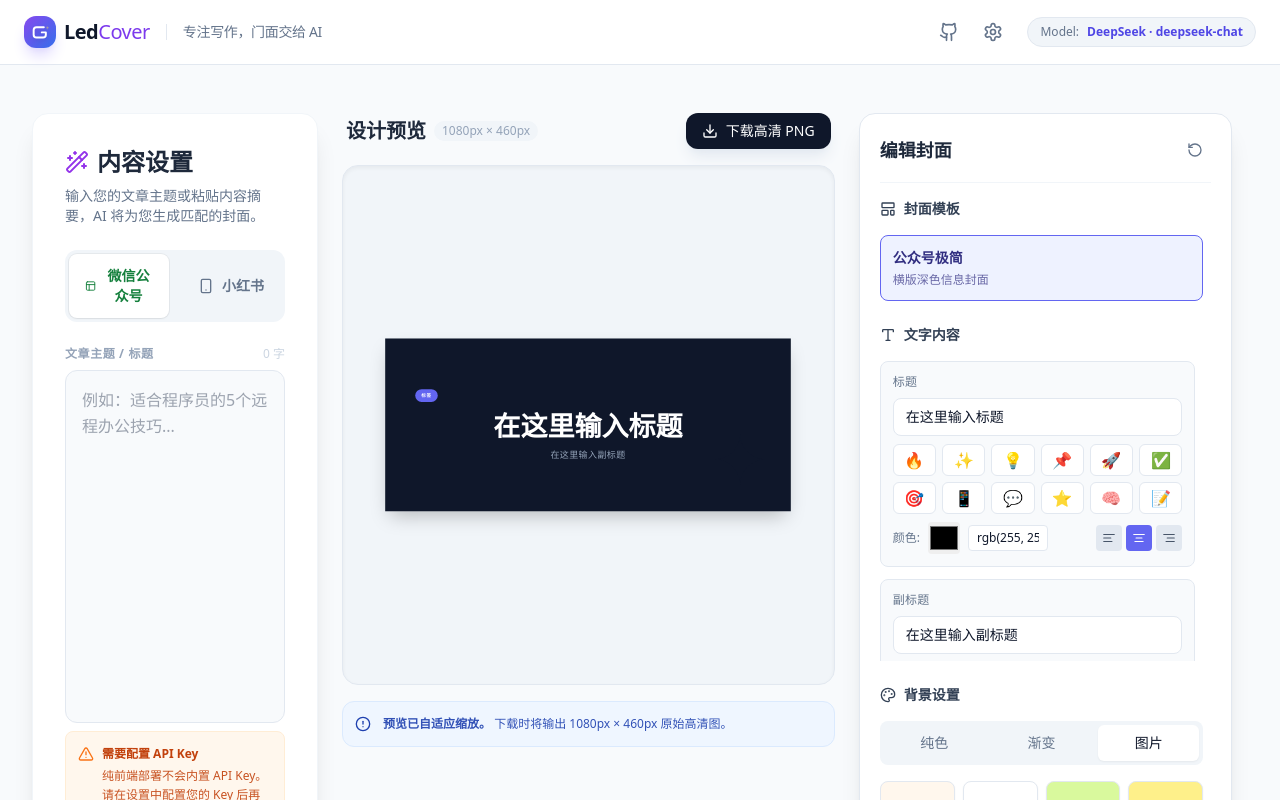
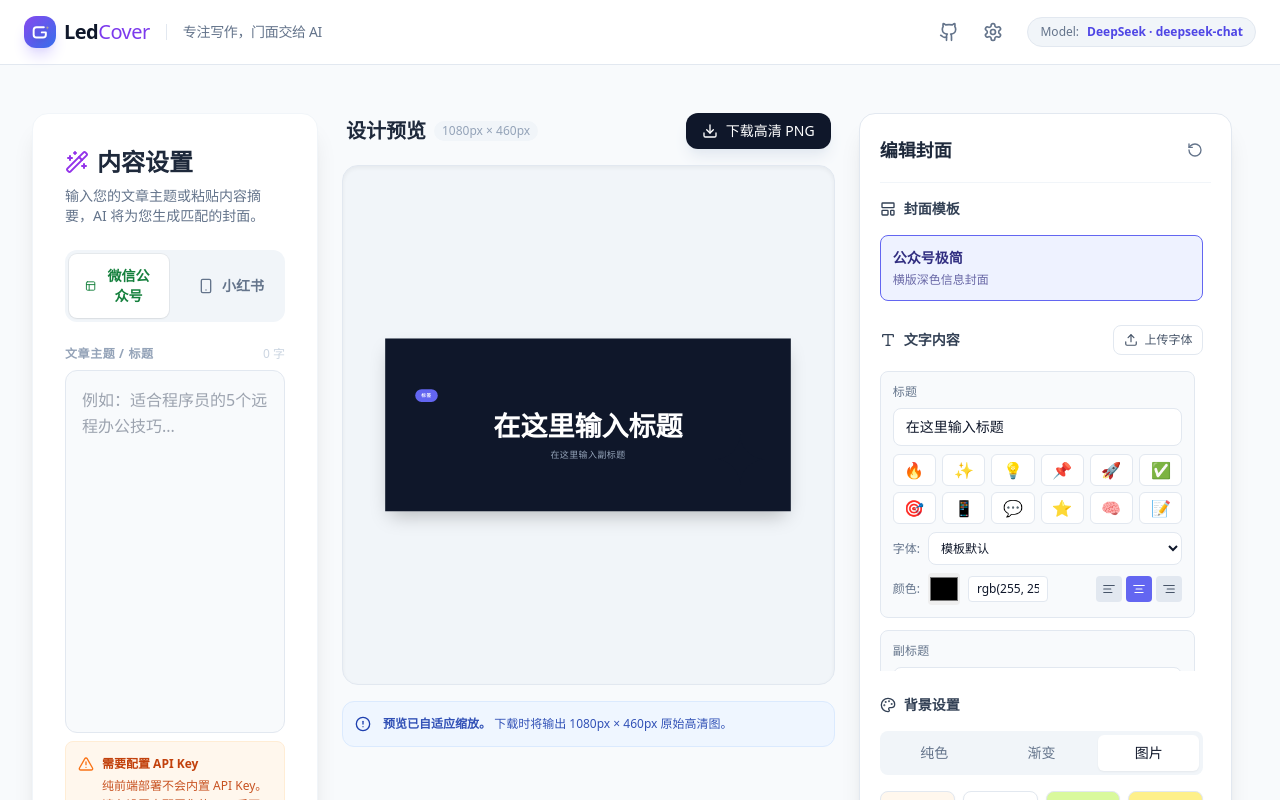
Before and after one commit to LabDogX/LedCover, a React (Vite) app: page / in a window 1280 px wide. Shown: the top 800 px of the page. Built offline with nearby package versions, Linux system fonts and the light colour scheme.

Commit message:
Add font selection controls

```diff
--- a/components/EditPanel.tsx
+++ b/components/EditPanel.tsx
@@ -12,7 +12,13 @@ interface EditPanelProps {
   editableElements: EditableElement[];
   background: BackgroundEdit | null;
   onTemplateChange: (templateId: CoverTemplateId) => void;
-  onTextChange: (elementId: string, newText: string, color?: string, align?: 'left' | 'center' | 'right') => void;
+  onTextChange: (
+    elementId: string,
+    newText: string,
+    color?: string,
+    align?: 'left' | 'center' | 'right',
+    fontFamily?: string
+  ) => void;
   onBackgroundChange: (background: BackgroundEdit) => void;
   onReset: () => void;
   onClose?: () => void;
--- a/components/TextEditSection.tsx
+++ b/components/TextEditSection.tsx
@@ -1,14 +1,39 @@
-import React from 'react';
-import { Type, AlignLeft, AlignCenter, AlignRight } from 'lucide-react';
+import React, { useEffect, useMemo, useRef, useState } from 'react';
+import { Type, AlignLeft, AlignCenter, AlignRight, Upload } from 'lucide-react';
 import { EditableElement } from '../types';
 import { EMOJI_PRESETS } from '../utils/presets';
+import { FONT_OPTIONS, FontOption } from '../utils/fonts';
 
 interface TextEditSectionProps {
   elements: EditableElement[];
-  onChange: (elementId: string, newText: string, color?: string, align?: 'left' | 'center' | 'right') => void;
+  onChange: (
+    elementId: string,
+    newText: string,
+    color?: string,
+    align?: 'left' | 'center' | 'right',
+    fontFamily?: string
+  ) => void;
+}
+
+interface UploadedFontOption extends FontOption {
+  objectUrl: string;
 }
 
 const TextEditSection: React.FC<TextEditSectionProps> = ({ elements, onChange }) => {
+  const [uploadedFonts, setUploadedFonts] = useState<UploadedFontOption[]>([]);
+  const uploadedFontUrlsRef = useRef<string[]>([]);
+
+  useEffect(() => {
+    return () => {
+      uploadedFontUrlsRef.current.forEach((url) => URL.revokeObjectURL(url));
+    };
+  }, []);
+
+  const fontOptions = useMemo<FontOption[]>(
+    () => [...FONT_OPTIONS, ...uploadedFonts],
+    [uploadedFonts]
+  );
+
   if (elements.length === 0) {
     return (
       <div className="text-center text-slate-400 py-6 text-sm">
@@ -34,27 +59,96 @@ const TextEditSection: React.FC<TextEditSectionProps> = ({ elements, onChange })
 
   const handleColorChange = (elementId: string, newText: string, color: string) => {
     const element = elements.find(el => el.id === elementId);
-    onChange(elementId, newText, color, element?.align);
+    onChange(elementId, newText, color, element?.align, element?.fontFamily);
   };
 
   const handleAlignChange = (elementId: string, align: 'left' | 'center' | 'right') => {
     const element = elements.find(el => el.id === elementId);
     // 只有当对齐方式真正改变时才触发更新
     if (element?.align !== align) {
-      onChange(elementId, element?.text || '', element?.color, align);
+      onChange(elementId, element?.text || '', element?.color, align, element?.fontFamily);
     }
+  };
+
+  const handleFontChange = (element: EditableElement, fontFamily: string) => {
+    onChange(element.id, element.text, element.color, element.align, fontFamily);
   };
 
   const handleEmojiClick = (element: EditableElement, emoji: string) => {
     const nextText = element.type === 'emoji' ? emoji : `${element.text}${emoji}`;
-    onChange(element.id, nextText, element.color, element.align);
+    onChange(element.id, nextText, element.color, element.align, element.fontFamily);
+  };
+
+  const getFontOptionsForElement = (element: EditableElement): FontOption[] => {
+    if (!element.fontFamily || fontOptions.some((font) => font.cssFamily === element.fontFamily)) {
+      return fontOptions;
+    }
+
+    return [
+      {
+        id: `${element.id}-current-font`,
+        label: '当前模板字体',
+        cssFamily: element.fontFamily,
+      },
+      ...fontOptions,
+    ];
+  };
+
+  const handleFontUpload = async (event: React.ChangeEvent<HTMLInputElement>) => {
+    const files = Array.from(event.target.files || []);
+    if (files.length === 0) return;
+
+    const loadedFonts: UploadedFontOption[] = [];
+
+    for (const file of files) {
+      const objectUrl = URL.createObjectURL(file);
+      const baseName = file.name.replace(/\.(ttf|otf|woff2?|TTF|OTF|WOFF2?)$/, '');
+      const safeName = baseName.replace(/[^\w\u4e00-\u9fa5-]+/g, ' ').trim() || 'Custom Font';
+      const family = `LedCover ${safeName} ${file.lastModified}`;
+
+      try {
+        const fontFace = new FontFace(family, `url("${objectUrl}")`);
+        await fontFace.load();
+        document.fonts.add(fontFace);
+
+        loadedFonts.push({
+          id: `uploaded-${file.name}-${file.lastModified}`,
+          label: safeName,
+          cssFamily: `"${family}", "PingFang SC", "Microsoft YaHei", sans-serif`,
+          objectUrl,
+        });
+        uploadedFontUrlsRef.current.push(objectUrl);
+      } catch {
+        URL.revokeObjectURL(objectUrl);
+        alert(`字体加载失败：${file.name}`);
+      }
+    }
+
+    if (loadedFonts.length > 0) {
+      setUploadedFonts((prev) => [...prev, ...loadedFonts]);
+    }
+
+    event.target.value = '';
   };
 
   return (
     <div className="flex flex-col gap-4">
-      <div className="flex items-center gap-2 text-sm font-semibold text-slate-700">
-        <Type className="w-4 h-4" />
-        文字内容
+      <div className="flex items-center justify-between gap-3">
+        <div className="flex items-center gap-2 text-sm font-semibold text-slate-700">
+          <Type className="w-4 h-4" />
+          文字内容
+        </div>
+        <label className="inline-flex items-center gap-1.5 px-2.5 py-1.5 rounded-lg border border-slate-200 bg-white text-xs font-medium text-slate-600 hover:bg-slate-50 cursor-pointer transition-colors">
+          <Upload className="w-3.5 h-3.5" />
+          上传字体
+          <input
+            type="file"
+            accept=".ttf,.otf,.woff,.woff2,font/ttf,font/otf,font/woff,font/woff2"
+            multiple
+            className="hidden"
+            onChange={handleFontUpload}
+          />
+        </label>
       </div>
 
       <div className="flex flex-col gap-3 max-h-[300px] overflow-y-auto pr-2">
@@ -68,9 +162,10 @@ const TextEditSection: React.FC<TextEditSectionProps> = ({ elements, onChange })
             <input
               type="text"
               value={element.text}
-              onChange={(e) => onChange(element.id, e.target.value, element.color, element.align)}
+              onChange={(e) => onChange(element.id, e.target.value, element.color, element.align, element.fontFamily)}
               placeholder={element.placeholder}
               className="w-full px-3 py-2 border border-slate-200 rounded-lg focus:ring-2 focus:ring-indigo-500 focus:border-transparent outline-none transition-all text-sm placeholder:text-slate-400"
+              style={{ fontFamily: element.fontFamily || undefined }}
             />
 
             {/* Emoji 快捷插入 */}
@@ -89,6 +184,29 @@ const TextEditSection: React.FC<TextEditSectionProps> = ({ elements, onChange })
                 </button>
               ))}
             </div>
+
+            {element.type !== 'emoji' && (
+              <div className="flex items-center gap-2">
+                <label className="text-xs text-slate-500 shrink-0">字体:</label>
+                <select
+                  value={element.fontFamily || ''}
+                  onChange={(e) => handleFontChange(element, e.target.value)}
+                  className="min-w-0 flex-1 px-2 py-1.5 text-xs border border-slate-200 rounded-lg bg-white focus:ring-1 focus:ring-indigo-500 outline-none"
+                  style={{ fontFamily: element.fontFamily || undefined }}
+                >
+                  <option value="">模板默认</option>
+                  {getFontOptionsForElement(element).map((font) => (
+                    <option
+                      key={`${element.id}-${font.id}`}
+                      value={font.cssFamily}
+                      style={{ fontFamily: font.cssFamily }}
+                    >
+                      {font.label}
+                    </option>
+                  ))}
+                </select>
+              </div>
+            )}
 
             {/* 颜色和对齐控制 */}
             <div className="flex items-center gap-2 flex-wrap">
--- a/types.ts
+++ b/types.ts
@@ -40,6 +40,7 @@ export interface EditableElement {
   // 新增：字体颜色和文字对齐
   color?: string;
   align?: 'left' | 'center' | 'right';
+  fontFamily?: string;
 }
 
 export interface BackgroundEdit {
--- /dev/null
+++ b/utils/fonts.ts
@@ -0,0 +1,72 @@
+export interface FontOption {
+  id: string;
+  label: string;
+  cssFamily: string;
+  source?: string;
+}
+
+export const SYSTEM_FONT_OPTIONS: FontOption[] = [
+  {
+    id: 'system-sans',
+    label: '系统黑体',
+    cssFamily: '"PingFang SC", "Microsoft YaHei", "Noto Sans CJK SC", sans-serif',
+  },
+  {
+    id: 'title-heavy',
+    label: '高反差粗黑',
+    cssFamily: '"Arial Black", "PingFang SC", "Microsoft YaHei", sans-serif',
+  },
+  {
+    id: 'rounded-sans',
+    label: '圆润黑体',
+    cssFamily: '"Microsoft YaHei UI", "PingFang SC", "Hiragino Sans GB", sans-serif',
+  },
+  {
+    id: 'system-serif',
+    label: '系统宋体',
+    cssFamily: '"Noto Serif CJK SC", "Songti SC", "SimSun", serif',
+  },
+  {
+    id: 'clean-latin',
+    label: '英文无衬线',
+    cssFamily: 'Inter, ui-sans-serif, system-ui, sans-serif',
+  },
+];
+
+// Add bundled commercial-use fonts here after placing files under public/fonts/.
+// Example:
+// {
+//   id: 'source-han-sans',
+//   label: '思源黑体',
+//   cssFamily: '"Source Han Sans SC", "Noto Sans CJK SC", sans-serif',
+//   source: '/fonts/SourceHanSansSC-Regular.woff2',
+// }
+export const PROJECT_FONT_OPTIONS: FontOption[] = [];
+
+export const FONT_OPTIONS: FontOption[] = [
+  ...SYSTEM_FONT_OPTIONS,
+  ...PROJECT_FONT_OPTIONS,
+];
+
+const getPrimaryFontFamily = (cssFamily: string): string => {
+  const quotedFamily = cssFamily.match(/^"([^"]+)"/);
+  if (quotedFamily) return quotedFamily[1];
+
+  return cssFamily.split(',')[0].trim().replace(/^['"]|['"]$/g, '');
+};
+
+export async function loadProjectFonts(): Promise<void> {
+  if (typeof document === 'undefined') return;
+
+  const fontsWithSources = PROJECT_FONT_OPTIONS.filter((font) => font.source);
+  if (fontsWithSources.length === 0) return;
+
+  await Promise.all(
+    fontsWithSources.map(async (font) => {
+      const family = getPrimaryFontFamily(font.cssFamily);
+      const face = new FontFace(family, `url("${font.source}")`);
+      await face.load();
+      document.fonts.add(face);
+    })
+  );
+}
--- a/utils/htmlParser.ts
+++ b/utils/htmlParser.ts
@@ -34,6 +34,7 @@ export function parseHtmlForEditing(html: string): ParsedResult {
       const element = heading as HTMLElement;
       const color = element.style.color || undefined;
       const textAlign = element.style.textAlign;
+      const fontFamily = element.style.fontFamily || undefined;
 
       // 确定对齐方式：优先使用内联样式，否则默认为 center
       let align: 'left' | 'center' | 'right' = 'center'; // 默认居中
@@ -48,6 +49,7 @@ export function parseHtmlForEditing(html: string): ParsedResult {
         placeholder: '编辑标题',
         color,
         align,
+        fontFamily,
       });
       headingIndex++;
     }
@@ -61,6 +63,7 @@ export function parseHtmlForEditing(html: string): ParsedResult {
       const element = p as HTMLElement;
       const color = element.style.color || undefined;
       const textAlign = element.style.textAlign;
+      const fontFamily = element.style.fontFamily || undefined;
 
       // 确定对齐方式：优先使用内联样式，否则默认为 center
       let align: 'left' | 'center' | 'right' = 'center'; // 默认居中
@@ -75,6 +78,7 @@ export function parseHtmlForEditing(html: string): ParsedResult {
         placeholder: '编辑副标题',
         color,
         align,
+        fontFamily,
       });
       paragraphIndex++;
     }
@@ -92,6 +96,7 @@ export function parseHtmlForEditing(html: string): ParsedResult {
         const element = span as HTMLElement;
         const color = element.style.color || undefined;
         const textAlign = element.style.textAlign;
+        const fontFamily = element.style.fontFamily || undefined;
 
         // 确定对齐方式：优先使用内联样式，否则默认为 center
         let align: 'left' | 'center' | 'right' = 'center'; // 默认居中
@@ -106,6 +111,7 @@ export function parseHtmlForEditing(html: string): ParsedResult {
           placeholder: '编辑标签',
           color,
           align,
+          fontFamily,
         });
         seenTagTexts.add(text);
         tagIndex++;
@@ -121,6 +127,7 @@ export function parseHtmlForEditing(html: string): ParsedResult {
       const element = emoji as HTMLElement;
       const color = element.style.color || undefined;
       const textAlign = element.style.textAlign;
+      const fontFamily = element.style.fontFamily || undefined;
 
       let align: 'left' | 'center' | 'right' = 'center';
       if (textAlign === 'left' || textAlign === 'center' || textAlign === 'right') {
@@ -134,6 +141,7 @@ export function parseHtmlForEditing(html: string): ParsedResult {
         placeholder: '编辑 Emoji',
         color,
         align,
+        fontFamily,
       });
       emojiIndex++;
     }
```
Also changed, not shown: App.tsx (+14 -3 lines), utils/htmlModifier.ts (+8 -5 lines), public/fonts/README.md (added), 1 other file (tests, documents, lock files or other folders).
